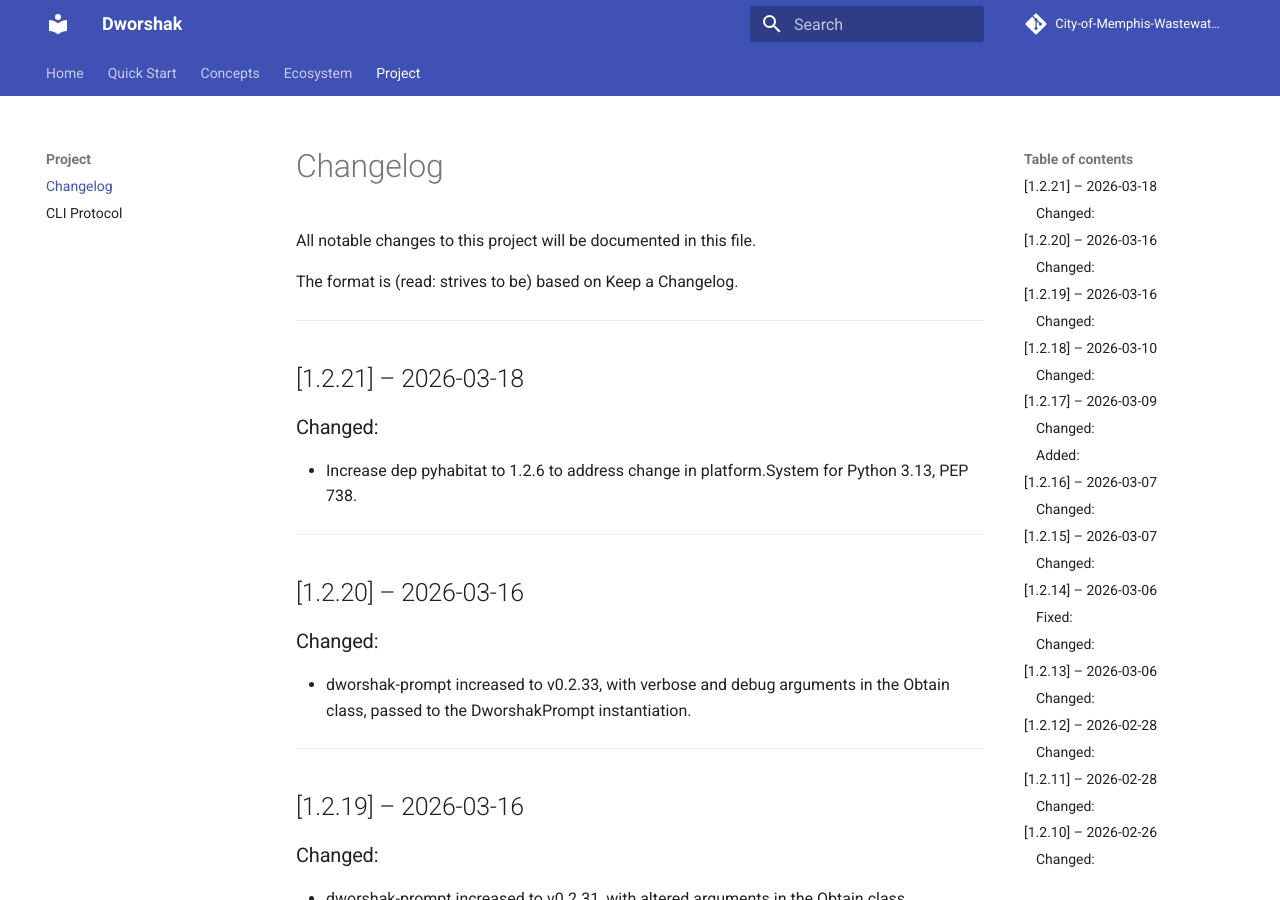
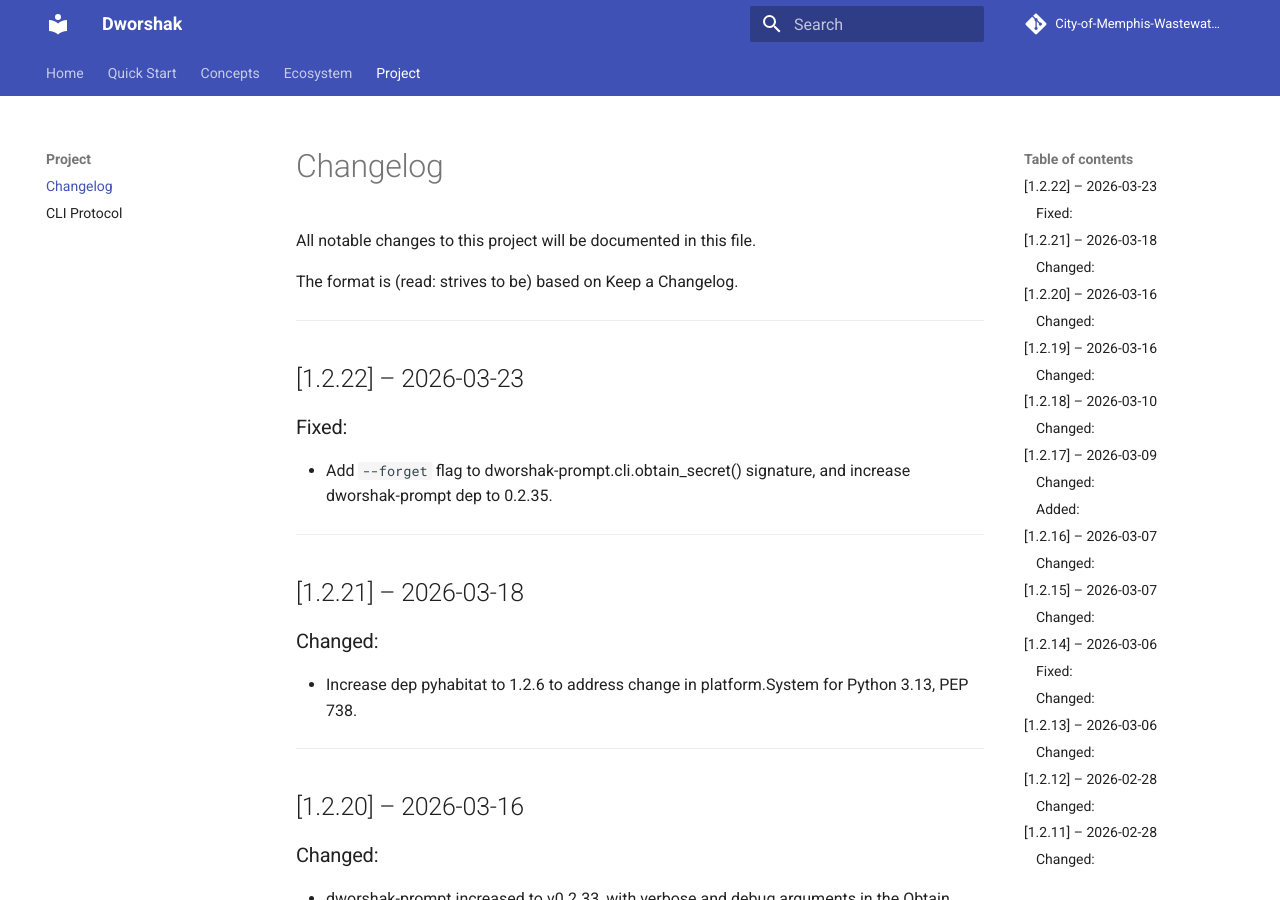
Before and after one commit to City-of-Memphis-Wastewater/dworshak, an MkDocs documentation site: the page built from docs/CHANGELOG.md, in a window 1280 px wide and 900 px high. Built offline with MkDocs 1.6.1 and Material for MkDocs 9.7.7, drawn with Linux system fonts in a browser that asks for light colours; comment, search, counter and statistics services are not loaded.

Commit message:
Add forget flag to dworshak-prompt.cli.obtain_secret() signature in dworshak prompt 0.2.35. Bump to 1.2.22 and write changelog

```diff
--- a/docs/CHANGELOG.md
+++ b/docs/CHANGELOG.md
@@ -3,6 +3,12 @@
 All notable changes to this project will be documented in this file.
 
 The format is (read: strives to be) based on Keep a Changelog.
+
+---
+
+## [1.2.22] – 2026-03-23
+### Fixed:
+- Add `--forget` flag to dworshak-prompt.cli.obtain_secret() signature, and increase dworshak-prompt dep  to 0.2.35.
 
 ---
 
```
Also changed, not shown: 1 other file.
